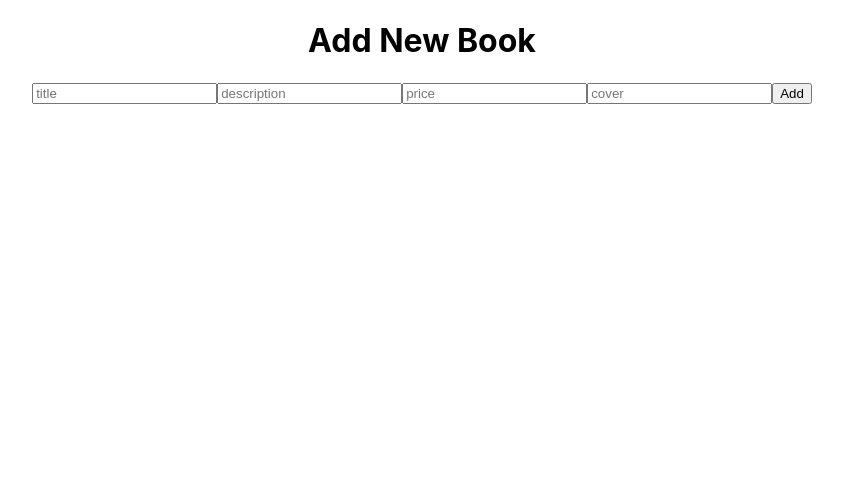
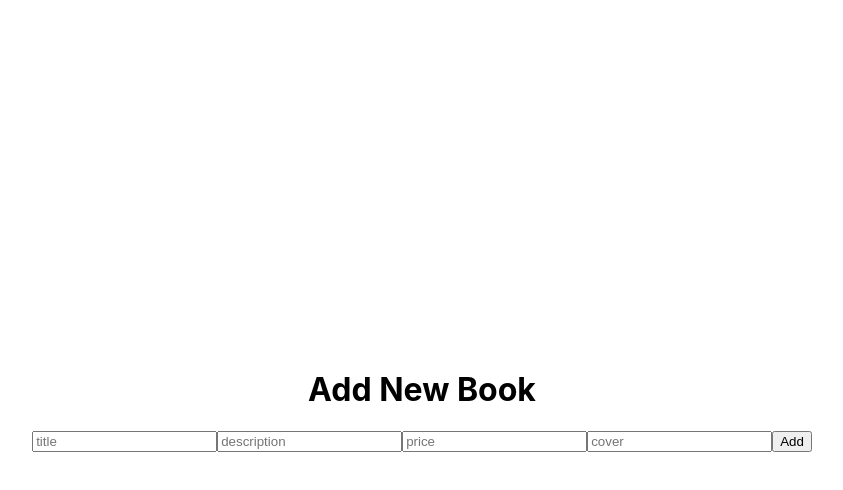
Before and after one commit to revyrob/mysqlProject-frontend, a React (Create React App) app: page /add in a window 1280 px wide. Shown: the top 490 px of the page, without its empty margins (218-1061 px from the left). Built offline with nearby package versions, Linux system fonts and the light colour scheme.

Commit message:
started styling a little

```diff
--- a/src/App.jsx
+++ b/src/App.jsx
@@ -3,6 +3,7 @@ import { BrowserRouter, Routes, Route } from "react-router-dom";
 import Books from "./pages/Books";
 import Update from "./pages/Update";
 import Add from "./pages/Add";
+import './style.scss';
 
 function App() {
   return (
--- a/src/pages/Books.jsx
+++ b/src/pages/Books.jsx
@@ -25,7 +25,7 @@ function Books() {
       <div className="books">
         {books.map((book) => (
           <div className="book" key={book.id}>
-            {book.cover && <img src={book.cover} alt={book.title}/>}
+            {book.cover && <img src={book.cover} alt=""/>}
             <h2>{book.title}</h2>
             <p>{book.description}</p>
             <span>{book.price}</span>
--- /dev/null
+++ b/src/style.scss
@@ -0,0 +1,20 @@
+.App {
+ height:100vh;
+ padding:0px 100px;
+ display:flex;
+ align-items: center;
+ justify-content: center;
+ text-align: center;
+}
+.books{
+    display: flex;
+}
+.book{
+    flex:1;
+}
+img{
+    width:200px;
+    height:300px;
+    object-fit: cover;
+    background-color: rgb(170, 170, 244);
+}
```
